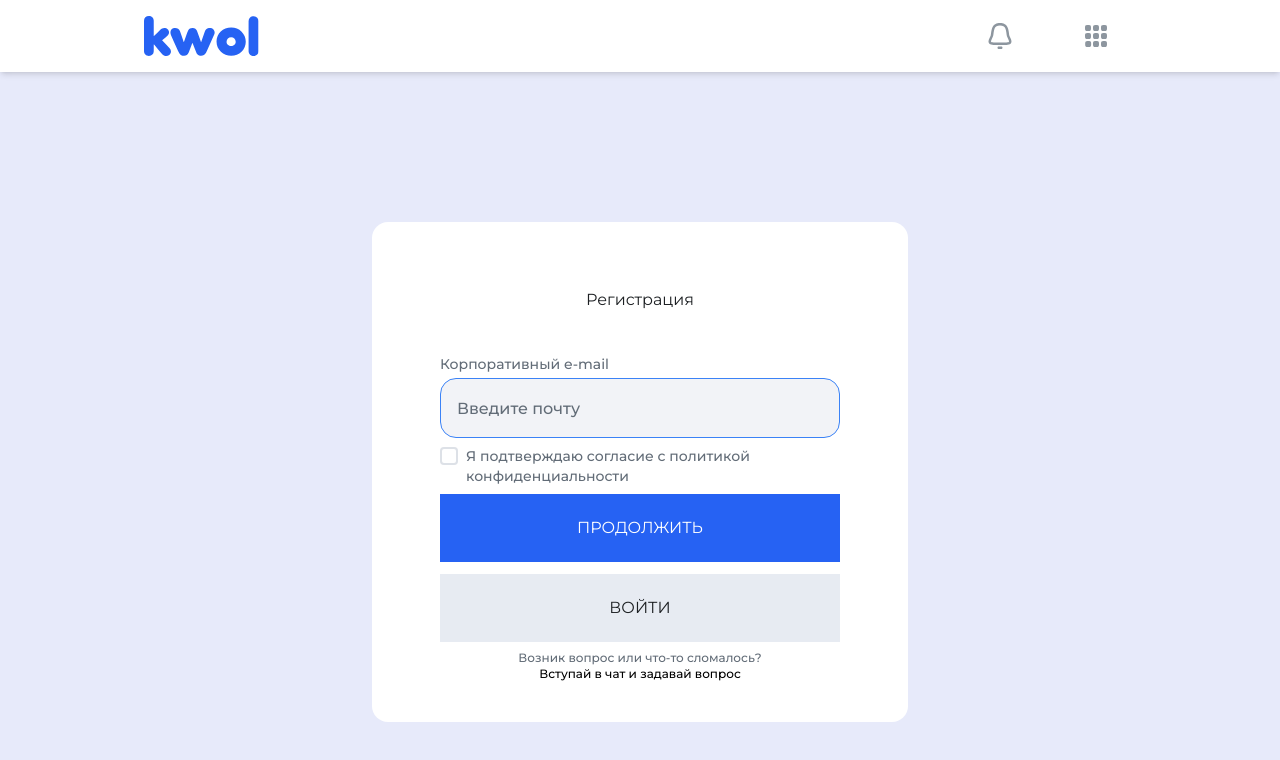
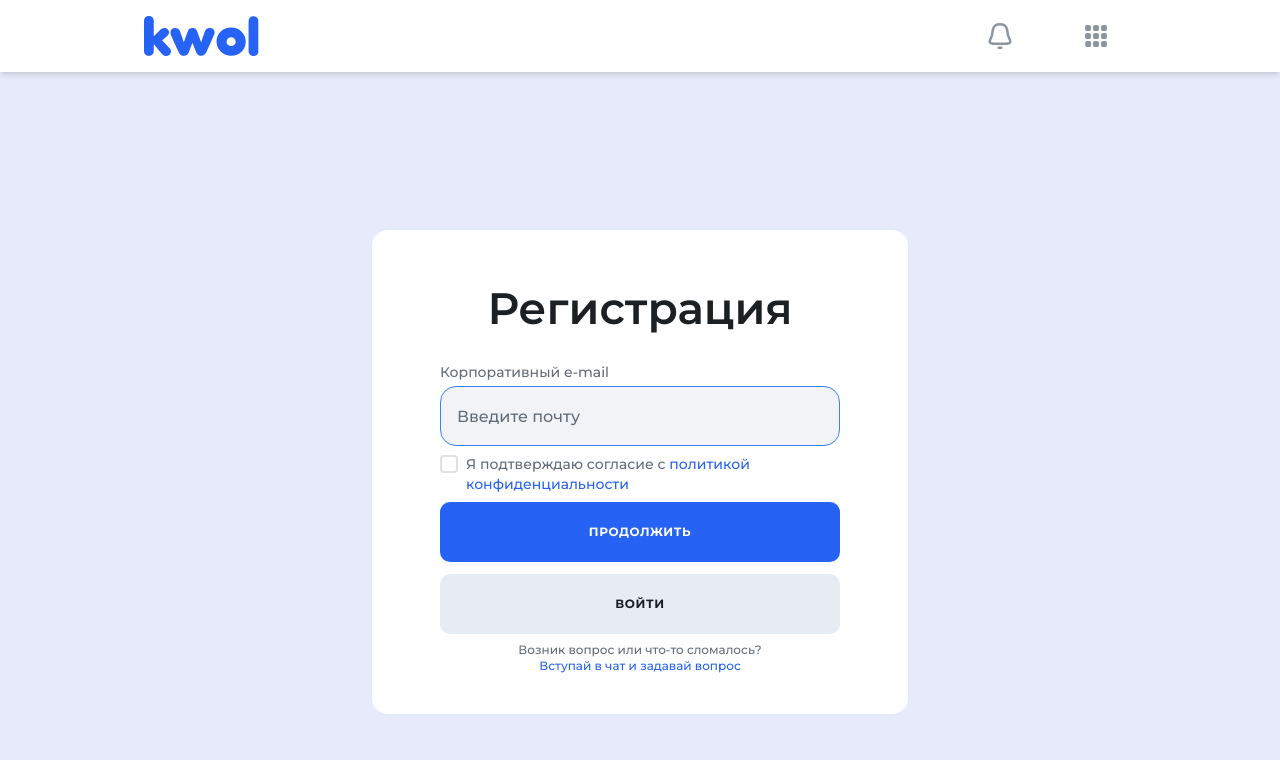
Before and after one commit to fedek1324/registrarionFormKwol, a React (Vite) app: page /registration1 in a window 1280 px wide. Shown: the top 760 px of the page. Built offline with nearby package versions, Linux system fonts and the light colour scheme.

Commit message:
fix my styles apply

```diff
--- a/src/components/Pages/Registration1/Registration1.tsx
+++ b/src/components/Pages/Registration1/Registration1.tsx
@@ -44,7 +44,7 @@ const Registration = () => {
   return (
     <div className={styles.container}>
       <form className="form" onSubmit={handleSubmit(onSubmit)}>
-        <h1 className={styles.formHead}>Регистрация</h1>
+        <h1 className={styles.formHead + " pb-[100"}>Регистрация</h1>
         <div className={styles.mainContent}>
           <TextInput
             {...register("email")}
--- a/src/index.css
+++ b/src/index.css
@@ -17,7 +17,7 @@
   --red: rgba(239, 68, 68, 1);
 }
 
-@layer base {
+@layer components {
   body {
     @apply bg-[#E7EAFA];
     font-family: "Montserrat", sans-serif;
```
